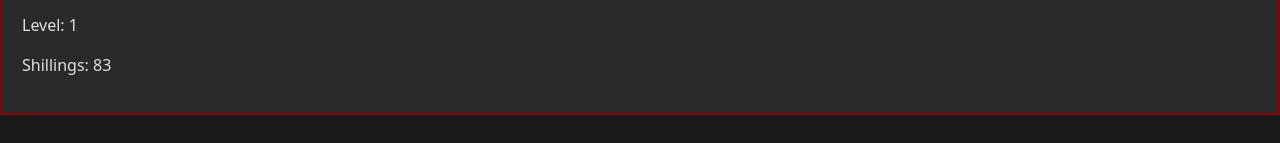
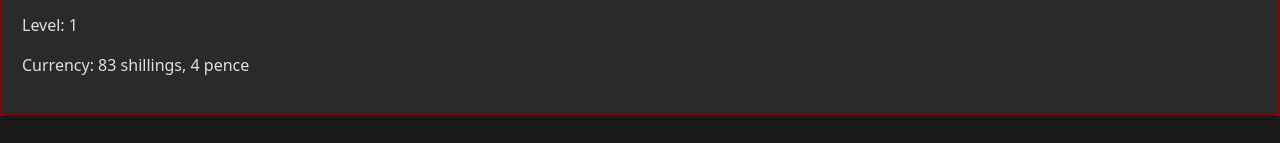
Before and after one commit to Con-source/high-Wizardry, a website: page index.html in a window 1280 px wide. Shown: the part 215-358 px from the top of the page. Drawn offline with nearby package versions, Linux system fonts and the light colour scheme.

Commit message:
Update index.html

```diff
--- a/index.html
+++ b/index.html
@@ -21,7 +21,8 @@
         <h2>Player Stats</h2>
         <p>Name: <span id="player-name">Apprentice</span></p>
         <p>Level: <span id="player-level">1</span></p>
-        <p>Shillings: <span id="shillings">83</span></p>
+        <p>Currency: <span id="currency-display">83 shillings, 4 pence</span></p>
+
     </div>
     <script src="game-core.js"></script>
     <script src="high-wizardry-ui.js"></script>
```
